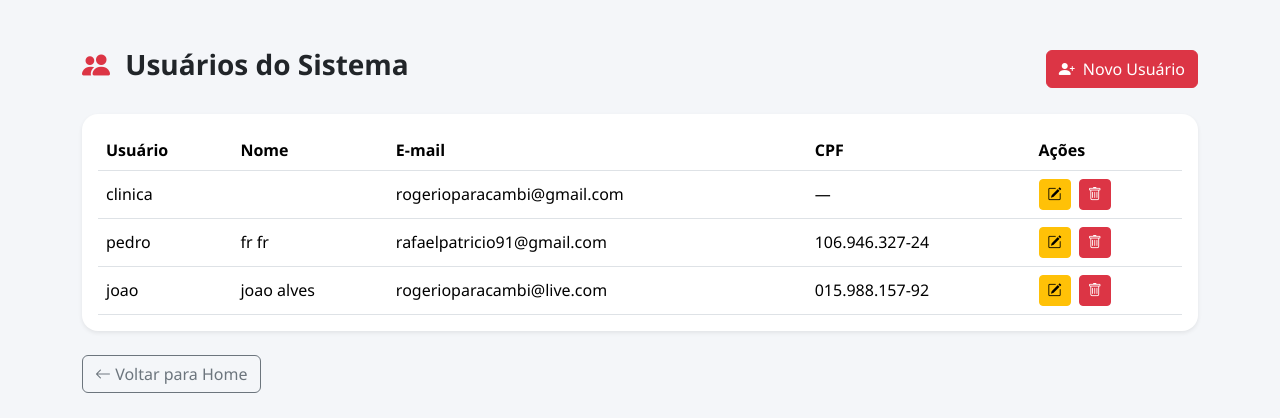
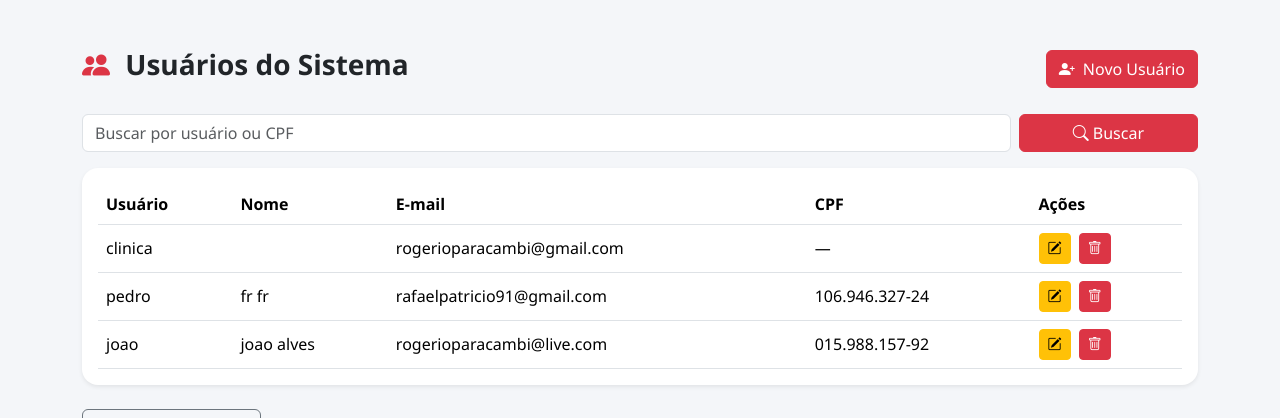
Before and after one commit to rfalves-wq/Clinica, a Django app: page /usuarios/ in a window 1280 px wide. Shown: the top 418 px of the page. Run offline with Django 5.2, Linux system fonts and the light colour scheme; a user stored in the database is signed in; data comes from the database, SQL or seed files in the repository; both versions use the stored data as it was after the commit.

Commit message:
atualizado

```diff
--- a/contas/templates/usuarios/usuario_list.html
+++ b/contas/templates/usuarios/usuario_list.html
@@ -43,6 +43,21 @@ body {
             <i class="bi bi-person-plus-fill me-1"></i> Novo Usuário
         </a>
     </div>
+<form method="get" class="row g-2 mb-3">
+    <div class="col-md-10">
+        <input type="text"
+               name="q"
+               value="{{ termo }}"
+               class="form-control"
+               placeholder="Buscar por usuário ou CPF">
+    </div>
+
+    <div class="col-md-2 d-grid">
+        <button class="btn btn-danger">
+            <i class="bi bi-search"></i> Buscar
+        </button>
+    </div>
+</form>
 
     <!-- CARD -->
     <div class="card shadow-sm border-0 rounded-4">
--- a/contas/views.py
+++ b/contas/views.py
@@ -87,12 +87,28 @@ def usuario_create(request):
 from django.contrib.auth.decorators import login_required
 from django.contrib.auth.models import User
 
+from django.contrib.auth.models import User
+from django.db.models import Q
+from django.contrib.auth.decorators import login_required
+
 @login_required
 def usuario_list(request):
-    usuarios = User.objects.select_related('profile').all()
-    return render(request, 'usuarios/usuario_list.html', {
-        'usuarios': usuarios
-    })
+    termo = request.GET.get('q', '')
+
+    usuarios = User.objects.select_related('profile')
+
+    if termo:
+        usuarios = usuarios.filter(
+            Q(username__icontains=termo) |
+            Q(profile__cpf__icontains=termo.replace('.', '').replace('-', ''))
+        )
+
+    context = {
+        'usuarios': usuarios,
+        'termo': termo
+    }
+
+    return render(request, 'usuarios/usuario_list.html', context)
 
 
 
```
Also changed, not shown: db.sqlite3.
